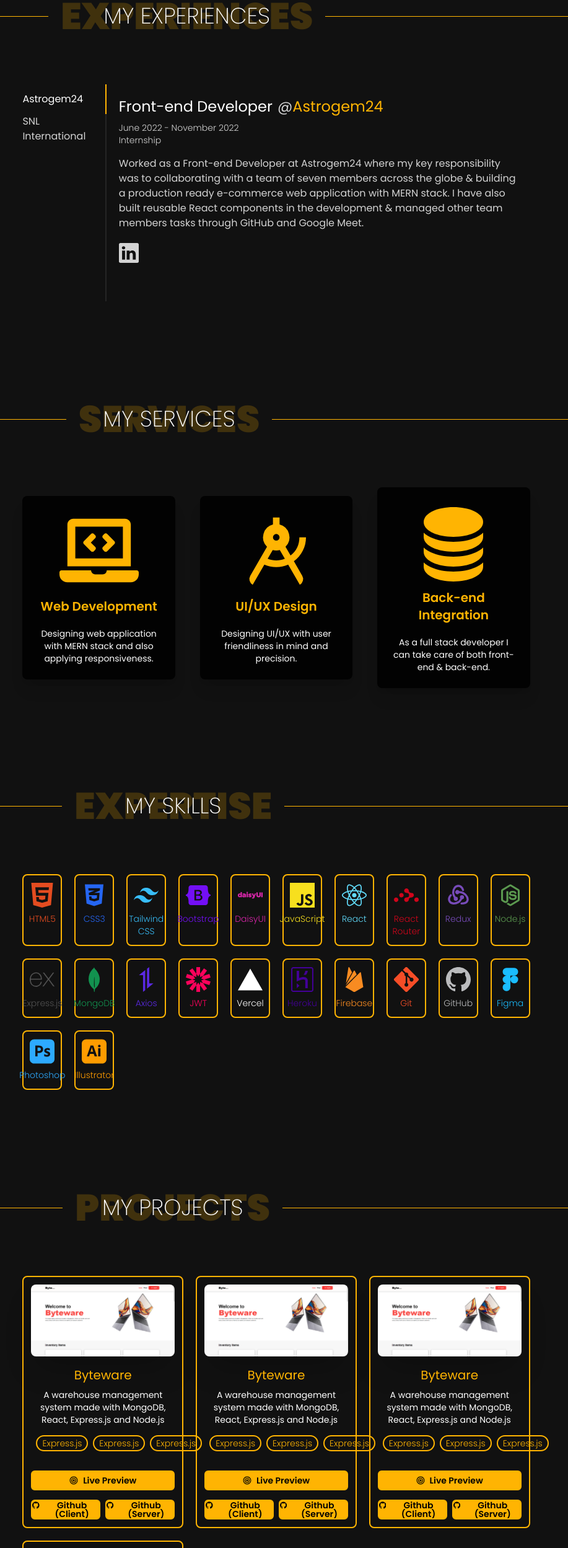
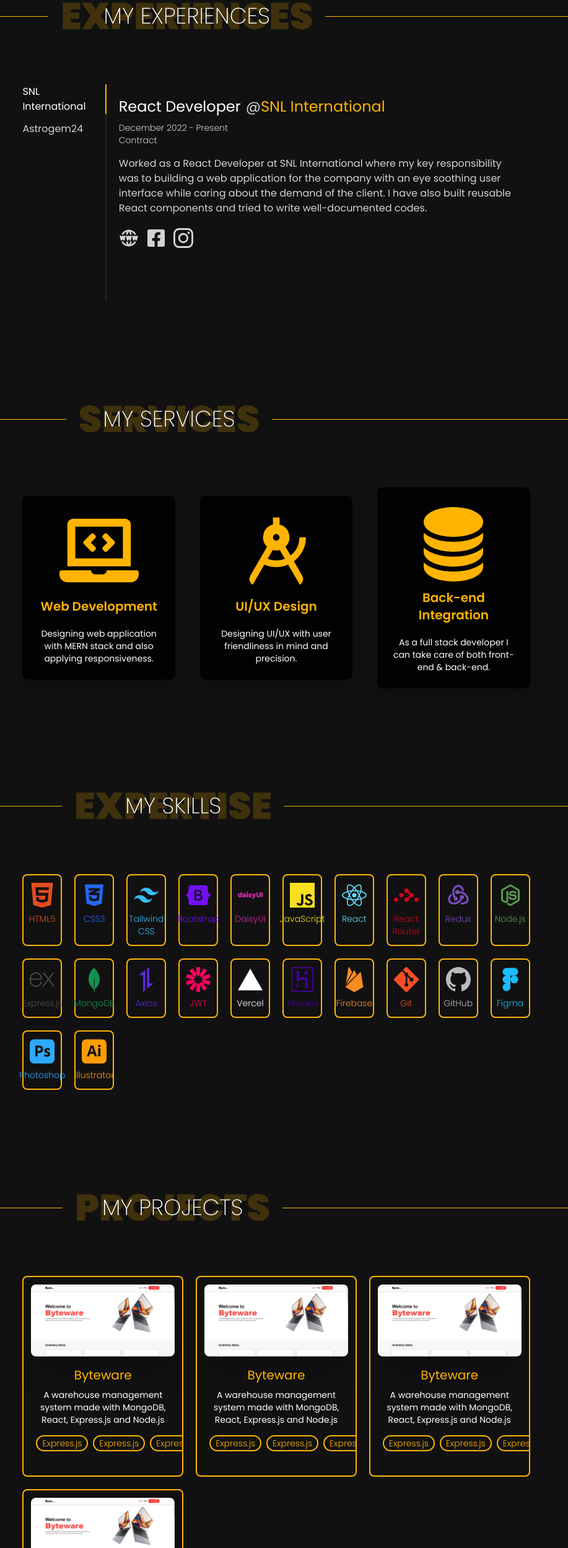
Before and after one commit to mjaumi/portfolio-milhan-joardar-aumi, a React (Create React App) app: page / in a window 1280 px wide. Shown: the part 1520-4017 px from the top of the page at 62% size, without its empty margins (194-1111 px from the left). Built offline with nearby package versions, Linux system fonts and the light colour scheme.

Commit message:
project item card design done

```diff
--- a/src/App.js
+++ b/src/App.js
@@ -29,7 +29,7 @@
       <Expertise />
       <Projects />
       <Blogs />
-      <Footer />
+      <Footer hasSplashAnimFinished={hasSplashAnimFinished} />
     </main>
   );
 }
--- a/src/components/Experiences/Experiences.js
+++ b/src/components/Experiences/Experiences.js
@@ -3,8 +3,13 @@
 import { TbWorldWww } from 'react-icons/tb';
 import { FaFacebookSquare } from 'react-icons/fa';
 import SectionTitle from '../SectionTitle/SectionTitle';
+import { animated } from '@react-spring/web';
+import useDivFadeInAnimation from '../../hooks/useDivFadeInAnimation';
 
 const Experiences = () => {
+    // integration of custom hooks hooks here
+    const { ref, animProps } = useDivFadeInAnimation();
+
     // integration of react hooks here
     const [experiences, setExperiences] = useState([]);
     const [selectedExperience, setSelectedExperience] = useState(0);
@@ -14,7 +19,7 @@
     useEffect(() => {
         fetch('experiences.json')
             .then(res => res.json())
-            .then(data => setExperiences(data));
+            .then(data => setExperiences(data.reverse()));
     }, []);
 
     // checking if the device is mobile or not here
@@ -35,7 +40,7 @@
                 mainTitleText={'My Experiences'}
                 bgTitleText={'Experiences'}
             />
-            <div className='py-20 w-[95%] md:w-4/5 mx-auto flex flex-col md:flex-row'>
+            <animated.div ref={ref} style={animProps} className='py-20 w-[95%] md:w-4/5 mx-auto flex flex-col md:flex-row'>
                 <div className='w-full md:w-1/5 overflow-x-auto md:overflow-x-hidden overflow-y-hidden'>
                     <div style={{ width: `${(isMobile && experiences.length > 2) ? '700px' : '100%'}` }} className='relative h-full flex md:block border-b-2 md:border-b-0 md:border-r-2 border-base-100'>
                         {
@@ -100,7 +105,7 @@
                         }
                     </div>
                 </div>
-            </div>
+            </animated.div>
         </section>
     );
 };
--- a/src/components/Footer/Footer.js
+++ b/src/components/Footer/Footer.js
@@ -1,11 +1,11 @@
 import React from 'react';
 import SocialLinks from '../SocialLinks/SocialLinks';
 
-const Footer = () => {
+const Footer = ({ hasSplashAnimFinished }) => {
     return (
         <footer className='w-[95%] md:w-4/5 mx-auto overflow-hidden mt-20 py-10 border-t border-accent'>
             <div>
-                <SocialLinks />
+                <SocialLinks hasSplashAnimFinished={hasSplashAnimFinished} />
             </div>
             <div className='text-accent'>
                 <p className='text-sm'>ⒸAll Rights Reserved. Milhan Joardar Aumi.2022.</p>
--- a/src/components/Projects/ProjectItem.js
+++ b/src/components/Projects/ProjectItem.js
@@ -3,13 +3,14 @@
 import ProjectItemTag from './ProjectItemTag';
 import { CgMediaLive } from 'react-icons/cg';
 import { BsGithub } from 'react-icons/bs';
+import { BiDownArrowAlt } from 'react-icons/bi';
 import PortfolioAnchorButton from '../Buttons/PortfolioAnchorButton';
 
 const ProjectItem = () => {
 
     // rendering the project item card component here
     return (
-        <div className='border-2 border-accent rounded-lg p-3'>
+        <div className='group relative border-2 border-accent rounded-lg p-3 pb-10 cursor-pointer overflow-hidden'>
             <div className='rounded-lg overflow-hidden shadow-2xl'>
                 <img src={projectThumbnail} alt='thumbnail' />
             </div>
@@ -22,7 +23,12 @@
                 <ProjectItemTag />
                 <ProjectItemTag />
             </div>
-            <div className='mt-8'>
+            <div className='absolute top-0 left-0 p-3 w-full h-full bg-primary/60 backdrop-blur-sm opacity-0 group-hover:opacity-100 duration-500'>
+                <h2 className='absolute text-accent text-2xl font-light left-1/2 top-1/2 -translate-x-1/2 -translate-y-1/2'>
+                    <BiDownArrowAlt className='inline w-10 h-10' />
+                    View Project
+                </h2>
+                <div className='absolute w-[calc(100%_-_24px)] mt-8 -bottom-[100%] group-hover:bottom-3 duration-500'>
                     <div className='mb-2'>
                         <PortfolioAnchorButton
                             refUrl={'#h'}
@@ -50,6 +56,7 @@
                     </div>
                 </div>
             </div>
+        </div>
     );
 };
 
--- a/src/components/Projects/Projects.js
+++ b/src/components/Projects/Projects.js
@@ -1,8 +1,12 @@
 import React from 'react';
 import SectionTitle from '../SectionTitle/SectionTitle';
 import ProjectItem from './ProjectItem';
+import { animated } from '@react-spring/web';
+import useDivFadeInAnimation from '../../hooks/useDivFadeInAnimation';
 
 const Projects = () => {
+    // integration of custom hooks hooks here
+    const { ref, animProps } = useDivFadeInAnimation();
 
     // rendering projects component here
     return (
@@ -11,12 +15,12 @@
                 mainTitleText={'My Projects'}
                 bgTitleText={'Projects'}
             />
-            <div className='py-20 grid grid-cols-3 gap-5 w-[95%] md:w-4/5 mx-auto'>
+            <animated.div ref={ref} style={animProps} className='py-20 grid grid-cols-3 gap-5 w-[95%] md:w-4/5 mx-auto'>
                 <ProjectItem />
                 <ProjectItem />
                 <ProjectItem />
                 <ProjectItem />
-            </div>
+            </animated.div>
         </section>
     );
 };
--- a/src/components/SocialLinks/SocialLinks.js
+++ b/src/components/SocialLinks/SocialLinks.js
@@ -3,12 +3,23 @@
 import { SiLinkedin } from 'react-icons/si';
 import { ImFacebook2 } from 'react-icons/im';
 import { MdEmail } from 'react-icons/md';
+import { animated, useSpring } from '@react-spring/web';
 
-const SocialLinks = () => {
+const SocialLinks = ({ hasSplashAnimFinished }) => {
+    // integration of react-spring hooks here
+    const socialLinksProps = useSpring({
+        from: { right: '-200px' },
+        to: { right: '20px' },
+        config: {
+            tension: 150,
+            friction: 30,
+        },
+        pause: !hasSplashAnimFinished,
+    });
 
     // rendering social links component here
     return (
-        <div className=' md:fixed bottom-5 right-5'>
+        <animated.div style={socialLinksProps} className=' md:fixed bottom-5'>
             <div className='flex md:flex-col justify-center items-center mb-5 md:mb-0'>
                 <div className='hover:cursor-pointer hover:text-white duration-300'>
                     <a href='https://github.com/mjaumi' target='_blank' rel='noreferrer'>
@@ -31,7 +42,7 @@
                     </a>
                 </div>
             </div>
-        </div>
+        </animated.div>
     );
 };
 
```
Lines whose indentation alone changed are shown as unchanged.
